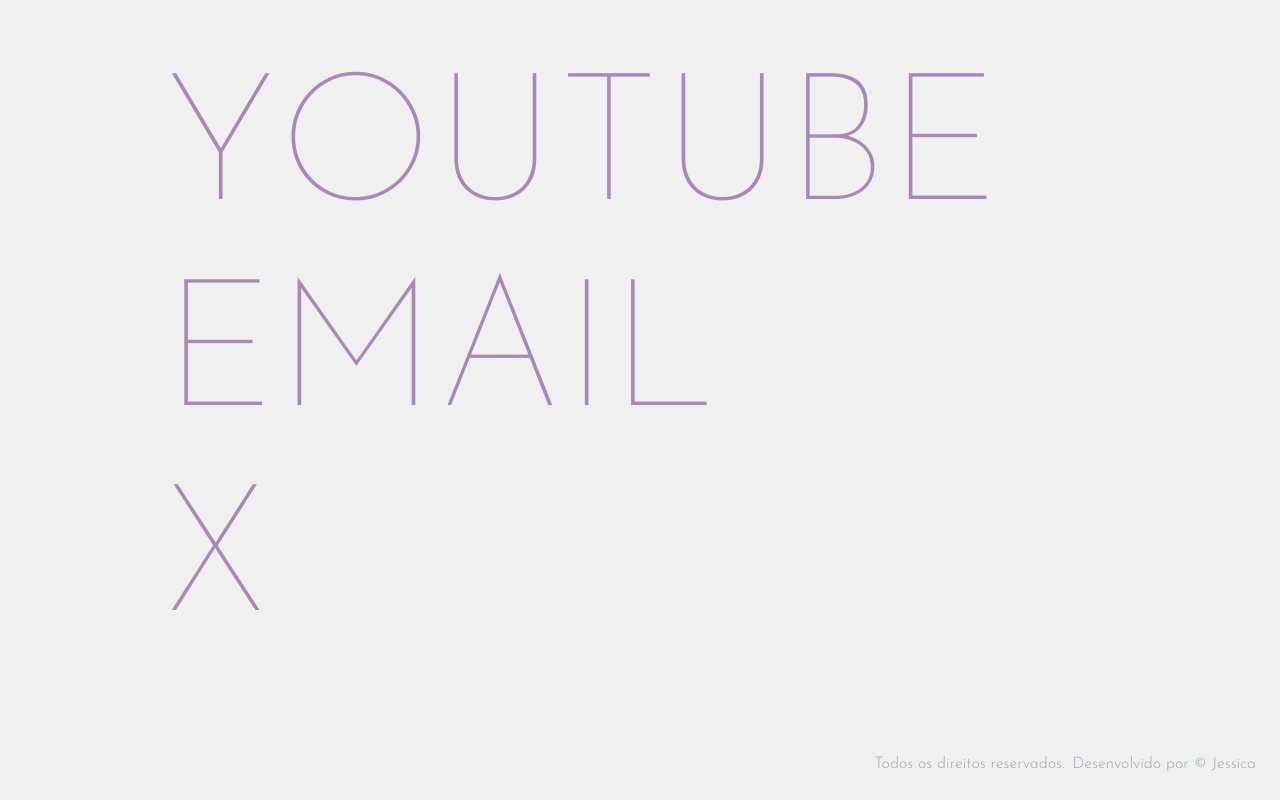
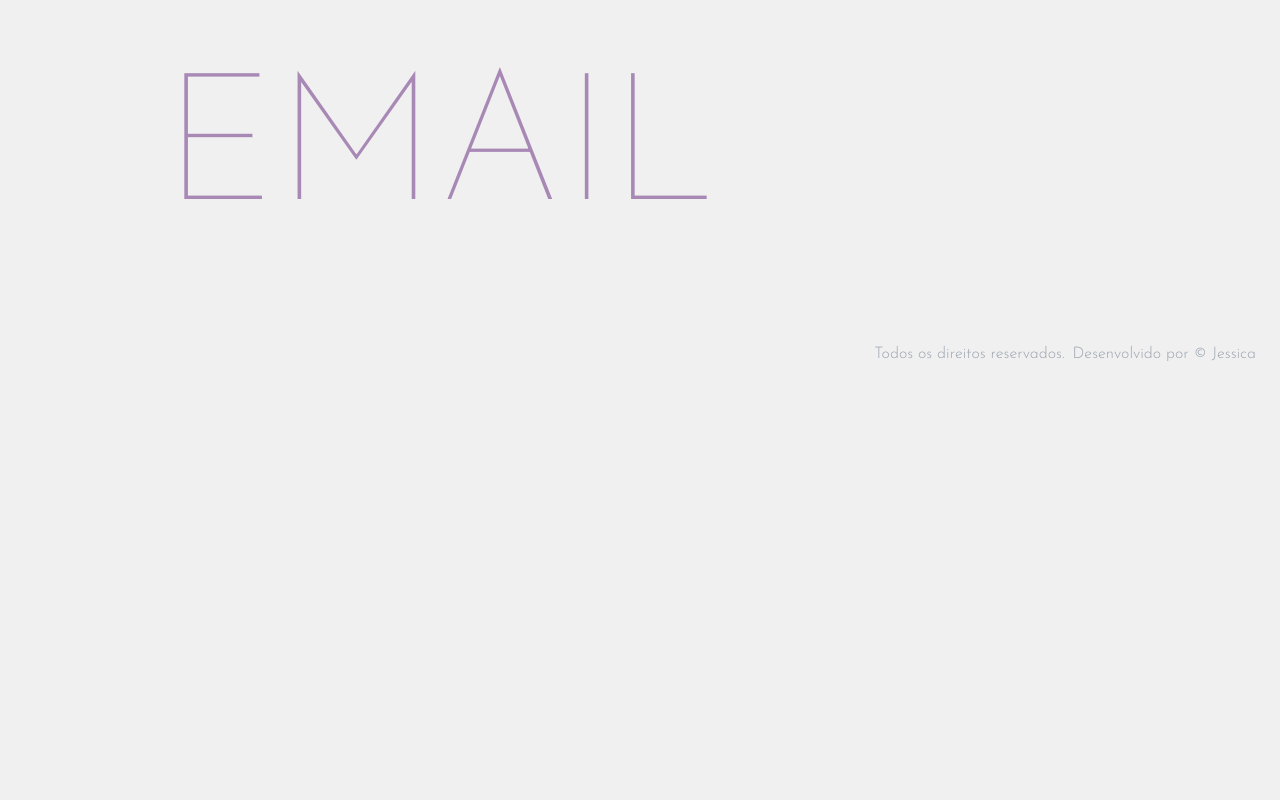
Before and after one commit to jessicasantosb/portfolio, a Next.js app: page /contact in a window 1280 px wide. Shown: the part 908-1708 px from the top of the page. After the commit the page ends 1298 px from the top, so only its background shows below. Built offline with nearby package versions, Linux system fonts and the light colour scheme.

Commit message:
feat: update contact links

```diff
--- a/src/data/contact-links.ts
+++ b/src/data/contact-links.ts
@@ -17,10 +17,5 @@ export const contactLinks: ContactLinkItem[] = [
     href: `https://linkedin.com/in/${process.env.NEXT_PUBLIC_LINKEDIN_USER}`,
     name: "Linkedin",
   },
-  {
-    href: `https://www.youtube.com/@${process.env.NEXT_PUBLIC_YOUTUBE_USER}`,
-    name: "Youtube",
-  },
   { href: `mailto:${process.env.NEXT_PUBLIC_EMAIL}`, name: "Email" },
-  { href: `https://x.com/${process.env.NEXT_PUBLIC_X_USER}`, name: "X" },
 ];
```
